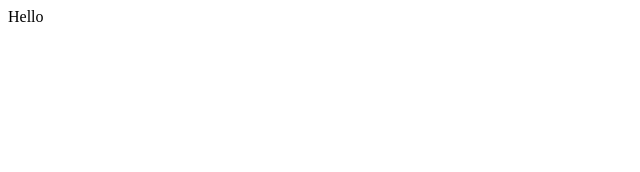
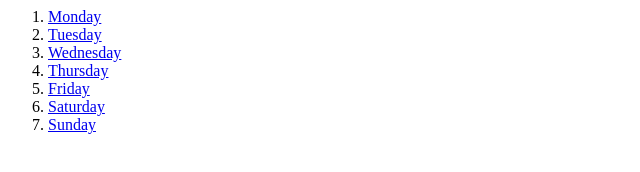
Before and after one commit to farukcan/daysofweek, a plain HTML site: page index.html in a window 1280 px wide. Shown: the whole page, without its empty margins (0-640 px from the left). Drawn offline with Linux system fonts and the light colour scheme.

Commit message:
Update index.html

```diff
--- a/index.html
+++ b/index.html
@@ -1 +1,16 @@
-Hello
+<html>
+  <head>
+    <title>Days Of Week</title>
+  </head>
+  <body>
+    <ol>
+      <li><a href="/Monday">Monday</a></li>
+      <li><a href="/Tuesday">Tuesday</a></li>
+      <li><a href="/Wednesday">Wednesday</a></li>
+      <li><a href="/Thursday">Thursday</a></li>
+      <li><a href="/Friday">Friday</a></li>
+      <li><a href="/Saturday">Saturday</a></li>
+      <li><a href="/Sunday">Sunday</a></li>
+    </ol>
+  </body>
+</html>
```
